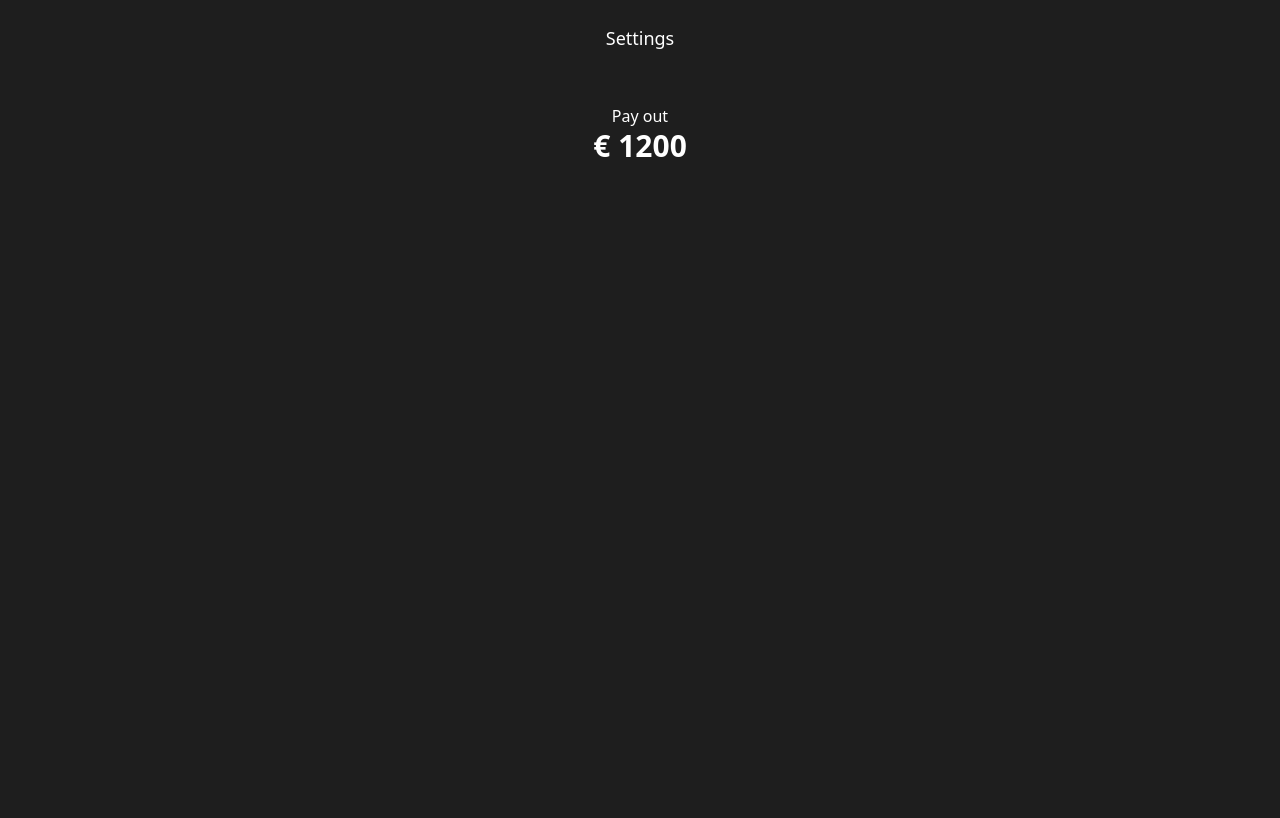
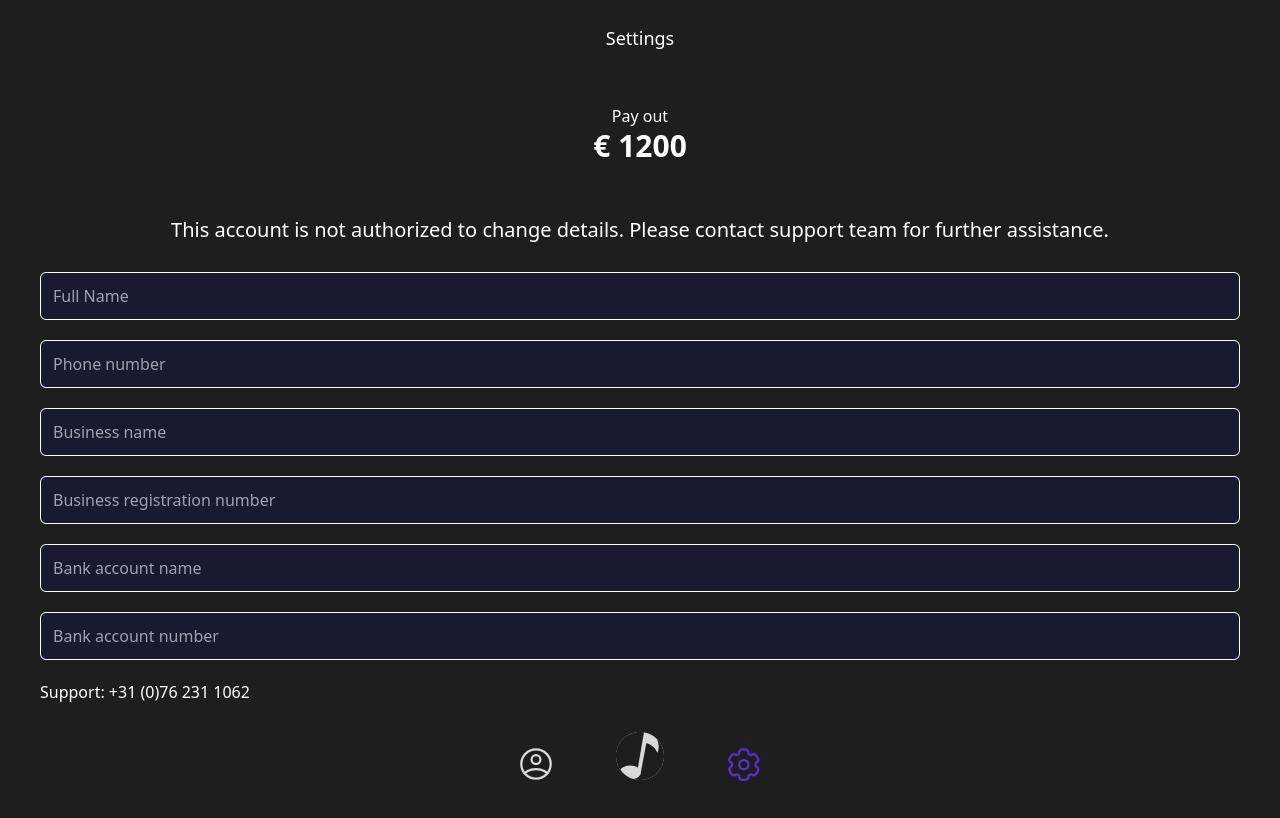
Before and after one commit to snapptech/snapp_dj_ui, a Next.js app: page /dj/settings in a window 1280 px wide. Built offline with nearby package versions, Linux system fonts and the light colour scheme; no server answers.

Commit message:
add settings page

```diff
--- a/src/lib/modals/user.ts
+++ b/src/lib/modals/user.ts
@@ -14,6 +14,9 @@ export type User = {
   KvKNumber: string;
   email: string;
   photoUrl: string;
+  businessNumber: string;
+  bankAccName: string;
+  bankAccNumber: string;
   createdAt: Date;
   updatedAt: Date;
 };
--- a/src/pages/dj/settings.tsx
+++ b/src/pages/dj/settings.tsx
@@ -1,14 +1,105 @@
+import { useAuthContext } from "@/lib/auth/AuthContext";
 import { AuthLayoutWrapper } from "@/lib/auth/AuthLayout";
+import { IconTabs } from "@/lib/components/IconTabs";
+import { Input } from "@/lib/components/Input";
+import { getUser } from "@/lib/modals/user";
+import { useEffect } from "react";
+import { useForm } from "react-hook-form";
 
 const Settings = () => {
+  const {
+    register,
+    formState: { errors },
+    setValue,
+  } = useForm<User>();
+
+  const { user: authUser } = useAuthContext();
+
+  useEffect(() => {
+    async function updateUserSettings() {
+      if (!authUser) return;
+      const user = await getUser(authUser.uid);
+      const userData = user.result;
+
+      if (user.error || !userData) return;
+
+      setValue("fullname", userData.name);
+      setValue("phone_number", userData.phoneNumber);
+      setValue("business_name", userData.artistName);
+      setValue("business_number", userData.businessNumber);
+      setValue("bank_acc_name", userData.bankAccName);
+      setValue("bank_acc_number", userData.bankAccNumber);
+    }
+
+    updateUserSettings();
+  }, [authUser]);
+
   return (
-    <div className="flex flex-col container gap-5 text-center px-8 h-full py-6">
+    <div className="flex flex-col container gap-5 text-center px-10 h-full py-6">
       <h1 className="text-lg">Settings</h1>
 
       <div className="py-8">
         <p className="text-md">Pay out</p>
         <p className="text-3xl font-bold">€ 1200</p>
       </div>
+
+      <p className="text-xl mb-2">
+        This account is not authorized to change details. Please contact support
+        team for further assistance.
+      </p>
+
+      <form className="space-y-5">
+        <Input
+          placeholder="Full Name"
+          register={register("fullname", {
+            required: "Full name is required",
+            disabled: true,
+          })}
+          error={errors.fullname}
+        />
+        <Input
+          placeholder="Phone number"
+          register={register("phone_number", {
+            required: "Phone number is required",
+            disabled: true,
+          })}
+          error={errors.phone_number}
+        />
+        <Input
+          placeholder="Business name"
+          register={register("business_name", {
+            required: "Business name is required",
+            disabled: true,
+          })}
+          error={errors.business_name}
+        />
+        <Input
+          placeholder="Business registration number"
+          register={register("business_number", {
+            required: "Business number is required",
+            disabled: true,
+          })}
+          error={errors.business_number}
+        />
+        <Input
+          placeholder="Bank account name"
+          register={register("bank_acc_name", {
+            required: "Bank account name is required",
+            disabled: true,
+          })}
+          error={errors.bank_acc_name}
+        />
+        <Input
+          placeholder="Bank account number"
+          register={register("bank_acc_number", {
+            required: "Bank account number is required",
+            disabled: true,
+          })}
+          error={errors.bank_acc_number}
+        />
+        <p className="text-left w-full">Support: +31 (0)76 231 1062</p>
+      </form>
+      <IconTabs selectedTab="settings" />
     </div>
   );
 };
```
